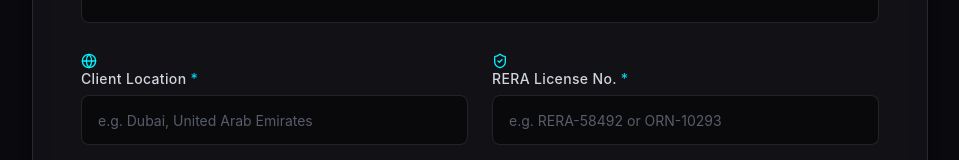
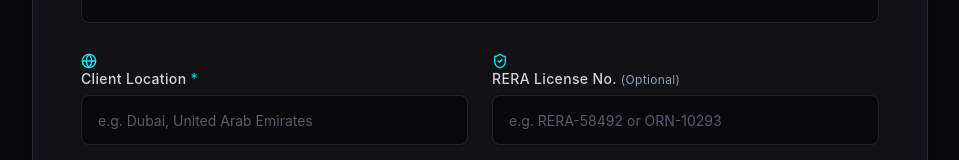
Before and after one commit to Scale-Pods/doc-automation, a React (Vite) app: page /#generation in a window 1280 px wide. Shown: the part 1361-1521 px from the top of the page, without its empty margins (288-1247 px from the left). Built offline with nearby package versions, Linux system fonts and the light colour scheme.

Commit message:
Make RERA field optional in intake form

```diff
--- a/src/components/IntakeForm.jsx
+++ b/src/components/IntakeForm.jsx
@@ -142,7 +142,6 @@
       { key: 'client_email_address', label: 'Client Email Address' },
       { key: 'client_address', label: 'Client Address' },
       { key: 'client_location', label: 'Client Location' },
-      { key: 'rera_license_no', label: 'RERA License No.' },
       { key: 'client_signatory_name', label: 'Client Signatory Name' },
       { key: 'client_designation', label: 'Client Designation' },
     ];
@@ -480,7 +479,7 @@
               <div>
                 <label className="label-text flex items-center gap-1.5 font-semibold text-slate-200 mb-1.5">
                   <ShieldCheck size={16} className="text-glow" />
-                  RERA License No. <span className="text-cyan-400">*</span>
+                  RERA License No. <span className="text-xs font-normal text-slate-400">(Optional)</span>
                 </label>
                 <input
                   type="text"
@@ -489,7 +488,6 @@
                   onChange={handleChange}
                   placeholder="e.g. RERA-58492 or ORN-10293"
                   className="input-field"
-                  required
                 />
               </div>
 
```
